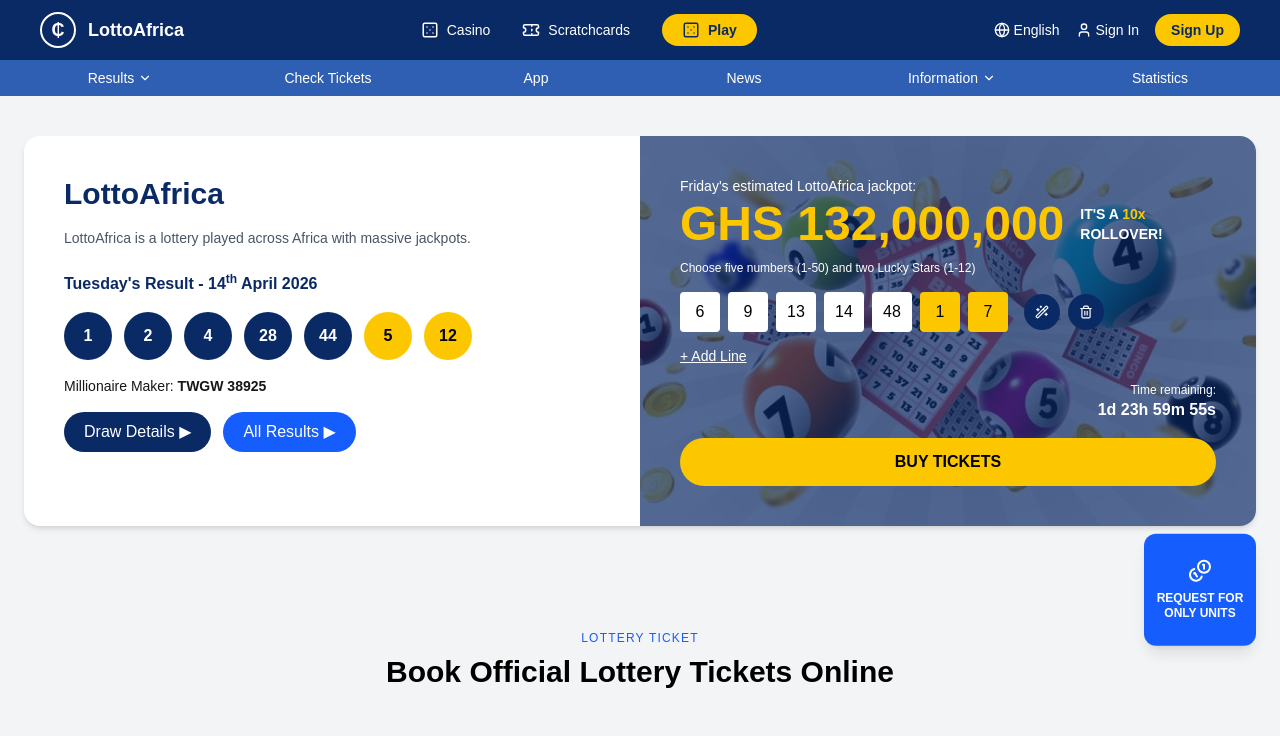
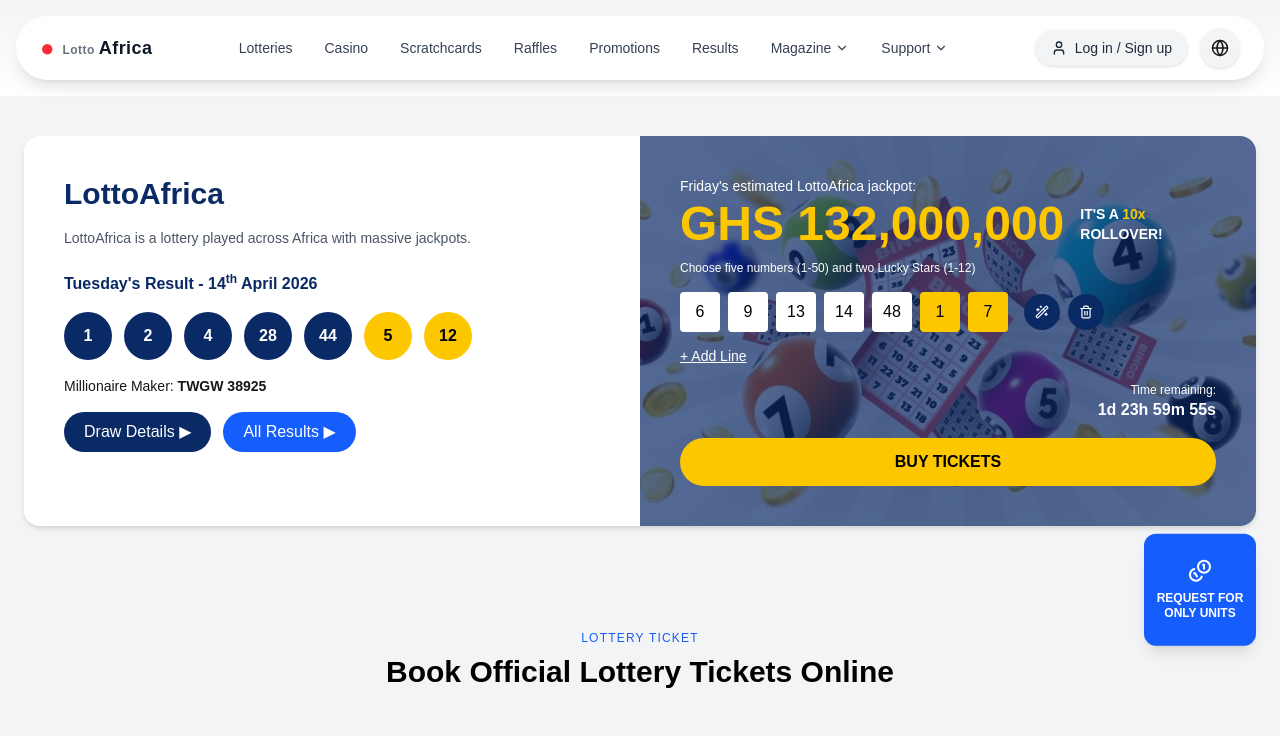
Before and after one commit to JosephLarbi21/lottoafrica, a Next.js app: page / in a window 1280 px wide. Shown: the top 736 px of the page. Built offline with nearby package versions, Linux system fonts and the light colour scheme.

Commit message:
New Update 03

```diff
--- /dev/null
+++ b/components/LoginModal.tsx
@@ -0,0 +1,189 @@
+"use client";
+
+import { useState } from "react";
+import { X, Eye, EyeOff } from "lucide-react";
+import { FcGoogle } from "react-icons/fc";
+import { FaFacebookF } from "react-icons/fa";
+
+export default function LoginModal({
+  isOpen,
+  onClose,
+}: {
+  isOpen: boolean;
+  onClose: () => void;
+}) {
+  const [tab, setTab] = useState<"login" | "signup">("login");
+  const [showPassword, setShowPassword] = useState(false);
+
+  const [form, setForm] = useState({
+    email: "",
+    password: "",
+    name: "",
+  });
+
+  if (!isOpen) return null;
+
+  const handleChange = (e: any) => {
+    setForm({ ...form, [e.target.name]: e.target.value });
+  };
+
+  const handleSubmit = () => {
+    console.log(tab, form);
+    alert(`${tab.toUpperCase()} submitted`);
+  };
+
+  return (
+    <div className="fixed inset-0 z-50 flex items-center justify-center">
+      {/* BACKDROP */}
+      <div
+        className="absolute inset-0 bg-black/50 backdrop-blur-md"
+        onClick={onClose}
+      />
+
+      {/* MODAL */}
+      <div className="relative bg-white w-full max-w-md rounded-3xl shadow-2xl p-8 z-10 animate-fadeIn">
+        {/* CLOSE */}
+        <button
+          onClick={onClose}
+          className="absolute top-4 right-4 text-gray-400 hover:text-black transition"
+        >
+          <X />
+        </button>
+
+        {/* HEADER */}
+        <h2 className="text-2xl font-bold text-center text-gray-900 mb-2">
+          {tab === "login" ? "Welcome Back 👋" : "Create Account 🚀"}
+        </h2>
+
+        <p className="text-center text-gray-500 text-sm mb-6">
+          {tab === "login"
+            ? "Log in to continue playing"
+            : "Join LottoAfrica and start winning"}
+        </p>
+
+        {/* TABS */}
+        <div className="flex bg-gray-100 rounded-full p-1 mb-6">
+          <button
+            onClick={() => setTab("login")}
+            className={`flex-1 py-2 rounded-full text-sm font-medium transition ${
+              tab === "login" ? "bg-white shadow text-black" : "text-gray-500"
+            }`}
+          >
+            Login
+          </button>
+
+          <button
+            onClick={() => setTab("signup")}
+            className={`flex-1 py-2 rounded-full text-sm font-medium transition ${
+              tab === "signup" ? "bg-white shadow text-black" : "text-gray-500"
+            }`}
+          >
+            Sign Up
+          </button>
+        </div>
+
+        {/* FORM */}
+        <div className="space-y-4">
+          {/* NAME (SIGNUP ONLY) */}
+          {tab === "signup" && (
+            <input
+              name="name"
+              placeholder="Full Name"
+              value={form.name}
+              onChange={handleChange}
+              className="w-full border border-gray-300 text-gray-800 placeholder-gray-400 rounded-xl px-4 py-3 focus:ring-2 focus:ring-yellow-400 outline-none"
+            />
+          )}
+
+          {/* EMAIL */}
+          <input
+            name="email"
+            placeholder="Email Address"
+            value={form.email}
+            onChange={handleChange}
+            className="w-full border border-gray-300 text-gray-800 placeholder-gray-400 rounded-xl px-4 py-3 focus:ring-2 focus:ring-yellow-400 outline-none"
+          />
+
+          {/* PASSWORD */}
+          <div className="relative">
+            <input
+              name="password"
+              type={showPassword ? "text" : "password"}
+              placeholder="Password"
+              value={form.password}
+              onChange={handleChange}
+              className="w-full border border-gray-300 text-gray-800 placeholder-gray-400 rounded-xl px-4 py-3 pr-10 focus:ring-2 focus:ring-yellow-400 outline-none"
+            />
+
+            <button
+              onClick={() => setShowPassword(!showPassword)}
+              className="absolute right-3 top-3 text-gray-400"
+            >
+              {showPassword ? <EyeOff size={18} /> : <Eye size={18} />}
+            </button>
+          </div>
+
+          {/* SUBMIT */}
+          <button
+            onClick={handleSubmit}
+            className="w-full bg-gradient-to-r from-yellow-400 cursor-pointer to-yellow-500 hover:from-yellow-500 hover:to-yellow-600 text-black py-3 rounded-full font-semibold transition-all duration-300 shadow-md hover:shadow-yellow-400/40"
+          >
+            {tab === "login" ? "Log in" : "Create Account"}
+          </button>
+
+          {/* FORGOT PASSWORD */}
+          {tab === "login" && (
+            <div className="text-center">
+              <button className="text-sm text-blue-600 hover:underline cursor-pointer">
+                Forgot your password?
+              </button>
+            </div>
+          )}
+
+          {/* DIVIDER */}
+          <div className="text-center text-gray-800 text-sm">
+            or continue with
+          </div>
+
+          {/* SOCIAL */}
+          <div className="space-y-3">
+            <button className="w-full flex items-center cursor-pointer text-gray-800 justify-center gap-2 border border-gray-200 py-2 rounded-full hover:bg-gray-50 transition">
+              <FcGoogle size={20} />
+              Continue with Google
+            </button>
+
+            <button className="w-full flex items-center cursor-pointer text-gray-800 justify-center gap-2 border border-gray-200 py-2 rounded-full hover:bg-gray-50 transition">
+              <FaFacebookF className="text-blue-600" />
+              Continue with Facebook
+            </button>
+          </div>
+
+          {/* SWITCH */}
+          <p className="text-center text-sm text-gray-500 mt-4">
+            {tab === "login" ? (
+              <>
+                Don’t have an account?{" "}
+                <span
+                  onClick={() => setTab("signup")}
+                  className="text-blue-600 cursor-pointer hover:underline"
+                >
+                  Sign up
+                </span>
+              </>
+            ) : (
+              <>
+                Already have an account?{" "}
+                <span
+                  onClick={() => setTab("login")}
+                  className="text-blue-600 cursor-pointer hover:underline"
+                >
+                  Log in
+                </span>
+              </>
+            )}
+          </p>
+        </div>
+      </div>
+    </div>
+  );
+}
--- a/components/Navbar.tsx
+++ b/components/Navbar.tsx
@@ -1,126 +1,93 @@
 "use client";
 
 import Link from "next/link";
-import { useState, useRef } from "react";
-import {
-  Dice5,
-  Ticket,
-  User,
-  Globe,
-  ChevronDown,
-  Menu,
-  X,
-} from "lucide-react";
+import { useState } from "react";
+import { Menu, X, Globe, ChevronDown, User } from "lucide-react";
+import LoginModal from "@/components/LoginModal";
 
-/* DROPDOWN (DESKTOP ONLY) */
-function Dropdown({
-  name,
-  items,
-  openMenu,
-  setOpenMenu,
-  timeoutRef,
-}: {
-  name: string;
-  items: string[];
-  openMenu: string | null;
-  setOpenMenu: (val: string | null) => void;
-  timeoutRef: React.MutableRefObject<NodeJS.Timeout | null>;
-}) {
-  const handleEnter = () => {
-    if (timeoutRef.current) clearTimeout(timeoutRef.current);
-    setOpenMenu(name);
-  };
+export default function Navbar() {
+  const [mobileOpen, setMobileOpen] = useState(false);
+  const [openLogin, setOpenLogin] = useState(false);
+  const [activeDropdown, setActiveDropdown] = useState<string | null>(null);
 
-  const handleLeave = () => {
-    timeoutRef.current = setTimeout(() => {
-      setOpenMenu(null);
-    }, 150);
+  const navItems = [
+    "Lotteries",
+    "Casino",
+    "Scratchcards",
+    "Raffles",
+    "Promotions",
+    "Results",
+    "Magazine",
+    "Support",
+  ];
+
+  const dropdownItems: Record<string, string[]> = {
+    Magazine: ["News", "Strategies", "Winners"],
+    Support: ["Help Center", "FAQs", "Contact"],
   };
 
   return (
-    <div
-      className="relative flex-1 text-center hidden md:block"
-      onMouseEnter={handleEnter}
-      onMouseLeave={handleLeave}
-    >
-      <div className="flex items-center justify-center gap-1 cursor-pointer hover:text-yellow-300">
-        {name} <ChevronDown size={14} />
+    <>
+      <div className="w-full flex justify-center py-4 px-4 bg-gradient-to-b from-gray-100 to-white sticky top-0 z-50">
+        {/* 🔥 CURVED NAV */}
+        <div className="w-full max-w-7xl bg-white/90 backdrop-blur-md rounded-full shadow-lg px-6 py-3 flex items-center justify-between">
+          {/* LOGO */}
+          <div className="flex items-center gap-2 font-bold text-lg cursor-pointer">
+            <span className="text-red-500 text-2xl">●</span>
+            <span className="tracking-wide text-gray-900">
+              <span className="text-gray-500 text-xs mr-1">Lotto</span>
+              Africa
+            </span>
           </div>
 
-      {openMenu === name && (
-        <div className="absolute left-1/2 -translate-x-1/2 mt-3 w-56 bg-white text-black rounded-xl shadow-xl py-2 z-50">
-          {items.map((item, i) => (
+          {/* DESKTOP NAV */}
+          <div className="hidden md:flex items-center gap-8 text-sm font-medium text-gray-700">
+            {navItems.map((item) => (
               <div
-              key={i}
+                key={item}
+                className="relative group flex items-center gap-1 cursor-pointer"
+                onMouseEnter={() => setActiveDropdown(item)}
+                onMouseLeave={() => setActiveDropdown(null)}
+              >
+                <span className="hover:text-blue-600 transition">{item}</span>
+
+                {dropdownItems[item] && <ChevronDown size={14} />}
+
+                {/* GOLD UNDERLINE */}
+                <span className="absolute left-0 -bottom-1 w-0 h-[2px] bg-yellow-400 transition-all duration-300 group-hover:w-full"></span>
+
+                {/* DROPDOWN */}
+                {dropdownItems[item] && activeDropdown === item && (
+                  <div className="absolute top-8 left-0 bg-white shadow-xl rounded-xl py-2 w-44 border">
+                    {dropdownItems[item].map((sub) => (
+                      <div
+                        key={sub}
                         className="px-4 py-2 text-sm hover:bg-gray-100 cursor-pointer"
                       >
-              {item}
+                        {sub}
                       </div>
                     ))}
                   </div>
                 )}
               </div>
-  );
-}
-
-export default function Navbar() {
-  const [openMenu, setOpenMenu] = useState<string | null>(null);
-  const timeoutRef = useRef<NodeJS.Timeout | null>(null);
-
-  const [mobileOpen, setMobileOpen] = useState(false);
-
-  return (
-    <div className="w-full font-sans">
-
-      {/* 🔵 TOP BAR */}
-      <div className="bg-[#0a2a66] text-white px-4 md:px-10 py-3 flex justify-between items-center">
-
-        {/* LOGO */}
-        <div className="flex items-center gap-2 md:gap-3 text-lg font-semibold">
-          <div className="w-8 h-8 md:w-9 md:h-9 rounded-full border-2 flex items-center justify-center">
-            ₵
-          </div>
-          LottoAfrica
+            ))}
           </div>
 
-        {/* DESKTOP CENTER */}
-        <div className="hidden md:flex gap-8 text-sm items-center">
-          <div className="flex items-center gap-2 hover:text-yellow-300 cursor-pointer">
-            <Dice5 size={18} />
-            Casino
+          {/* RIGHT SIDE */}
+          <div className="hidden md:flex items-center gap-3">
+            {/* LOGIN */}
+            <button
+              onClick={() => setOpenLogin(true)}
+              className="flex items-center gap-2 cursor-pointer bg-gray-100 text-gray-800 px-4 py-2 rounded-full text-sm font-medium transition-all duration-300 shadow-sm hover:bg-yellow-400 hover:text-black hover:scale-105 hover:shadow-md hover:shadow-yellow-300/40"
+            >
+              <User size={16} />
+              Log in / Sign up
+            </button>
+
+            {/* LANGUAGE */}
+            <div className="w-10 h-10 rounded-full bg-gray-100 flex items-center justify-center cursor-pointer transition-all duration-300 shadow-sm hover:bg-yellow-400 hover:text-black hover:scale-105 hover:shadow-md hover:shadow-yellow-300/40">
+              <Globe size={18} />
             </div>
-
-          <div className="flex items-center gap-2 hover:text-yellow-300 cursor-pointer">
-            <Ticket size={18} />
-            Scratchcards
-          </div>
-
-          <Link
-            href="/play"
-            className="bg-yellow-400 text-[#0a2a66] px-5 py-1.5 rounded-full font-semibold flex items-center gap-2 hover:scale-105 transition"
-          >
-            <Dice5 size={18} />
-            Play
-          </Link>
-        </div>
-
-        {/* RIGHT */}
-        <div className="hidden md:flex gap-4 text-sm items-center">
-          <div className="flex items-center gap-1 cursor-pointer hover:text-yellow-300">
-            <Globe size={16} />
-            English
-          </div>
-
-          <div className="flex items-center gap-1 cursor-pointer hover:text-yellow-300">
-            <User size={16} />
-            Sign In
-          </div>
-
-          <Link href="/signup">
-            <button className="bg-yellow-400 text-[#0a2a66] px-4 py-1.5 rounded-full font-semibold hover:scale-105 transition">
-              Sign Up
-            </button>
-          </Link>
           </div>
 
           {/* MOBILE MENU BUTTON */}
@@ -131,84 +98,38 @@
           </div>
         </div>
 
-      {/* 🔷 BOTTOM BAR (DESKTOP ONLY) */}
-      <div className="hidden md:flex bg-[#2f5fb3] text-white px-4 py-2 text-sm font-medium">
-
-        <Dropdown
-          name="Results"
-          items={["Latest Prize Breakdown", "EuroDreams Results"]}
-          openMenu={openMenu}
-          setOpenMenu={setOpenMenu}
-          timeoutRef={timeoutRef}
-        />
-
-        <div className="flex-1 text-center hover:text-yellow-300 cursor-pointer">
-          Check Tickets
-        </div>
-
-        <div className="flex-1 text-center hover:text-yellow-300 cursor-pointer">
-          App
-        </div>
-
-        <div className="flex-1 text-center hover:text-yellow-300 cursor-pointer">
-          News
-        </div>
-
-        <Dropdown
-          name="Information"
-          items={["How to Play", "FAQs"]}
-          openMenu={openMenu}
-          setOpenMenu={setOpenMenu}
-          timeoutRef={timeoutRef}
-        />
-
-        <div className="flex-1 text-center hover:text-yellow-300 cursor-pointer">
-          Statistics
-        </div>
-      </div>
-
         {/* 📱 MOBILE MENU */}
         {mobileOpen && (
-        <div className="md:hidden bg-[#0a2a66] text-white px-4 py-6 space-y-4">
+          <div className="absolute top-20 left-0 w-full bg-white shadow-md p-6 md:hidden space-y-4 text-gray-700 z-40">
+            {navItems.map((item) => (
+              <div key={item}>
+                <div className="font-medium">{item}</div>
 
-          <div className="flex items-center gap-2">
-            <Dice5 size={18} /> Casino
-          </div>
-
-          <div className="flex items-center gap-2">
-            <Ticket size={18} /> Scratchcards
-          </div>
-
-          <Link href="/play">
-            <div className="bg-yellow-400 text-black px-4 py-2 rounded-full text-center font-semibold">
-              Play
-            </div>
-          </Link>
-
-          <div className="border-t border-white/20 pt-4 space-y-3">
-
-            <div>Results</div>
-            <div>Check Tickets</div>
-            <div>News</div>
-            <div>Information</div>
-
-          </div>
-
-          <div className="border-t border-white/20 pt-4 space-y-3">
-
-            <div className="flex items-center gap-2">
-              <User size={16} /> Sign In
-            </div>
-
-            <Link href="/signup">
-              <div className="bg-yellow-400 text-black px-4 py-2 rounded-full text-center font-semibold">
-                Sign Up
-              </div>
-            </Link>
-
-          </div>
+                {dropdownItems[item] && (
+                  <div className="ml-4 mt-2 text-sm text-gray-500 space-y-1">
+                    {dropdownItems[item].map((sub) => (
+                      <div key={sub}>{sub}</div>
+                    ))}
                   </div>
                 )}
               </div>
+            ))}
+
+            <button
+              onClick={() => {
+                setOpenLogin(true);
+                setMobileOpen(false);
+              }}
+              className="w-full bg-yellow-400 py-2 rounded-full font-semibold"
+            >
+              Log in / Sign up
+            </button>
+          </div>
+        )}
+      </div>
+
+      {/* 🔐 LOGIN MODAL */}
+      <LoginModal isOpen={openLogin} onClose={() => setOpenLogin(false)} />
+    </>
   );
 }
--- /dev/null
+++ b/lib/supabase.ts
@@ -0,0 +1,6 @@
+import { createClient } from "@supabase/supabase-js";
+
+export const supabase = createClient(
+  process.env.NEXT_PUBLIC_SUPABASE_URL!,
+  process.env.NEXT_PUBLIC_SUPABASE_ANON_KEY!
+);
--- a/package.json
+++ b/package.json
@@ -9,6 +9,7 @@
     "lint": "eslint"
   },
   "dependencies": {
+    "@supabase/supabase-js": "^2.103.3",
     "framer-motion": "^12.38.0",
     "lucide-react": "^1.8.0",
     "next": "16.2.3",
```
Also changed, not shown: app/globals.css (+15 -0 lines), 1 other file (tests, documents, lock files or other folders). Lines whose indentation alone changed are shown as unchanged.
